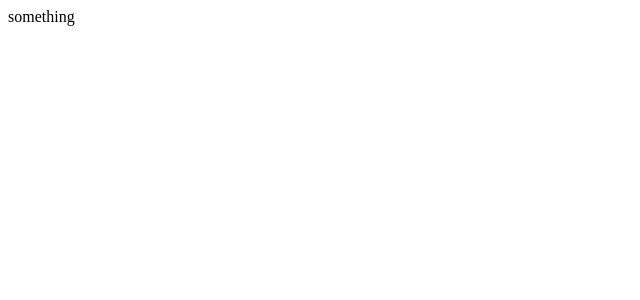
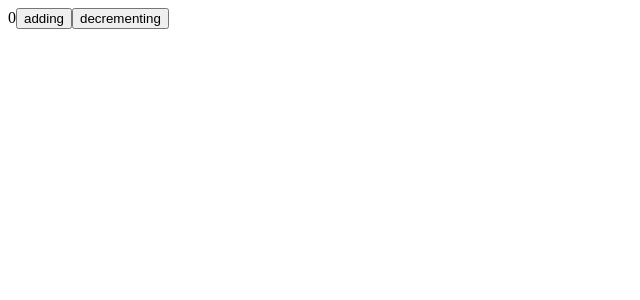
Before and after one commit to nika-sergeeva/giftbase, a React app: page / in a window 1280 px wide. Shown: the top 300 px of the page, without its empty margins (0-640 px from the left). Built offline with nearby package versions, Linux system fonts and the light colour scheme.

Commit message:
webpack configuration tweaked

```diff
--- a/public/index.html
+++ b/public/index.html
@@ -3,7 +3,7 @@
 <head>
     <meta charset="UTF-8">
     <meta name="viewport" content="width=device-width, initial-scale=1.0">
-    <title>Document</title>
+    <title>GiftBase</title>
 </head>
 <body>
     <div id="root"></div>
--- a/src/app/App.tsx
+++ b/src/app/App.tsx
@@ -1,14 +1,12 @@
+import { Counter } from "./components/Counter";
 
-
-interface AppProps {
- className?: string;
-}
-
-export const App = ({className}: AppProps) => {
-
+ const App = () => {
+console.log('Hello!')
  return (
 <div>
-    something
+   <Counter />
 </div>
  );
 }
+
+export default App
--- /dev/null
+++ b/src/app/components/Counter.tsx
@@ -0,0 +1,22 @@
+import {  useState } from 'react'
+
+export const Counter = () => {
+
+    const [count, setCount] = useState(0)
+
+    const increment = () => {
+        setCount(count + 1);
+    }
+
+    const decrement = () => {
+        setCount(count - 1);
+    }
+
+  return (
+    <div>
+      {count}
+      <button onClick={increment}>adding</button>
+      <button onClick={decrement}>decrementing</button>
+    </div>
+  )
+}
--- a/src/index.tsx
+++ b/src/index.tsx
@@ -1,10 +1,6 @@
-import ReactDOM from 'react-dom/client';
-import { App } from './app/App';
-import React from 'react';
+import { createRoot } from 'react-dom/client';
+import App from './app/App';
 
-const root = ReactDOM.createRoot(
-    document.getElementById('root')
-  );
-  root.render(
-    <App />
-  );
+
+const root = createRoot(document.getElementById('root'));
+root.render(<App />);
--- a/webpack.config.ts
+++ b/webpack.config.ts
@@ -1,27 +1,26 @@
+import webpack  from 'webpack';
+import { buildWebpack } from './config/build/buildWebpack';
+import { BuildEnv, BuildPaths } from './config/build/types/config';
 import path from 'path';
-import webpack  from 'webpack';
-import { buildLoaders } from './config/build/buildLoaders';
 
-module.exports = {
-    mode: 'development',
-  entry: path.resolve(__dirname, 'src/index.tsx'),
-  devtool: 'inline-source-map',
-  output: {
-    path: path.resolve(__dirname, 'build'),
-    filename: '[name].[contenthash].bundle.js',
-    clean: true,
-  },
-  module: {
-    rules: buildLoaders(),
-  },
-  resolve: {
-    extensions: ['.tsx', '.ts', '.js'],
-    modules: [path.resolve(__dirname, 'src'), 'node_modules'],
-    preferAbsolute: true,
-    mainFiles: ['index'],
-  },
-  devServer:{
-    static: path.join(__dirname, "build"),
-    port: 6000,
+export default (env: BuildEnv) => {
+  const paths: BuildPaths = {
+    entry: path.resolve(__dirname, 'src', 'index.tsx'),
+    output: path.resolve(__dirname, './build'),
+    html: path.resolve(__dirname, 'public', 'index.html')
   }
+
+  const mode = env.mode || 'development';
+  const isDev = mode === 'development';
+
+  const PORT = env.port || 3000;
+
+  const config: webpack.Configuration = buildWebpack({
+    mode,
+    paths,
+    port: PORT,
+    isDev,
+  });
+
+  return config;
 };
```
Also changed, not shown: package.json (+12 -8 lines), tsconfig.json (+1 -8 lines), 8 other files (tests, documents, lock files or other folders).
